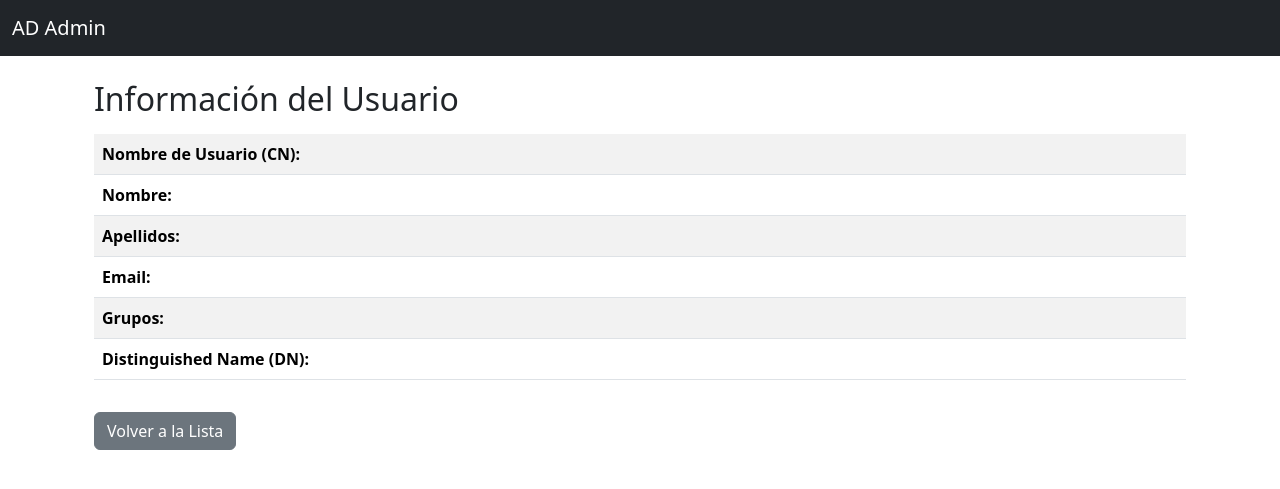
After one commit to ikermallo19/proyecto-asir, a Flask app: template templates/user_details.html in a window 1280 px wide. The commit adds this page. Shown: the top 489 px of the page. Run offline with Flask 3, Linux system fonts and the light colour scheme; the template is opened without the code that fills it, so the values that code supplies are empty.

Commit message:
Informacion de los usuarios

```diff
--- a/app.py
+++ b/app.py
@@ -1,11 +1,13 @@
 from flask import Flask, render_template, request, redirect, url_for, flash, session
-from funcionesLdap import iniciar_sesion_ad, crear_usuario_ad, editar_usuario_ad, eliminar_usuario_ad, obtener_usuarios_ad
-import logging
+from funcionesLdap import iniciar_sesion_ad, crear_usuario_ad, editar_usuario_ad, eliminar_usuario_ad, obtener_usuarios_ad, obtener_detalle_usuario
+# import logging
 
 # Configurar logging para ldap3
-logging.basicConfig(level=logging.DEBUG)
-
-
+# logging.basicConfig(
+#     filename='app.log',
+#     level=logging.DEBUG,
+#     format='%(asctime)s - %(levelname)s - %(message)s'
+# )
 app = Flask(__name__)
 app.secret_key = 'secret_key'
 
@@ -13,7 +15,6 @@ app.secret_key = 'secret_key'
 AD_SERVER = 'ldaps://leon.datanet.local'    #Servidor Active Directory
 AD_DOMAIN = 'datanet.local'                 #Dominio
 AD_BASE_DN = 'ou=USUARIOS,ou=DATANET,dc=datanet,dc=local'   #Ruta usuario
-
 
 
 #Iniciar sesión
@@ -38,9 +39,7 @@ def login():
 
         flash("Inicio de sesión exitoso.", "success")
         return redirect(url_for("dashboard"))
-
     return render_template("login.html")
-
 
 #Cerrar Sesión
 @app.route("/logout")
@@ -48,9 +47,7 @@ def logout():
     session.clear()
     return redirect(url_for("login"))
 
-
-
-#Botones a visualizar
+#Pantalla inicio
 @app.route("/dashboard")
 def dashboard():
     if 'username' not in session:
@@ -79,7 +76,7 @@ def new_user():
                 "givenName": request.form["givenName"],
                 "sn": request.form["sn"]
             }
-
+            #print (user_data);
             # Llamar a la función para crear el usuario
             crear_usuario_ad(
                 AD_SERVER,
@@ -150,6 +147,40 @@ def delete_user(username):
     return redirect(url_for("dashboard"))
 
 
+#Info usuario
+@app.route("/user/<username>")
+def user_detail(username):
+    if 'username' not in session:
+        flash("Debes iniciar sesión primero.", "danger")
+        return redirect(url_for("login"))
+
+    try:
+        print(f"Intentando obtener detalles para el usuario: {username}")
+
+        # Llamar a la función para obtener detalles del usuario
+        user_data, error = obtener_detalle_usuario(
+            AD_SERVER,
+            AD_DOMAIN,
+            AD_BASE_DN,
+            session['username'],
+            session['user_data']['password'],
+            username
+        )
+
+        if error:
+            print(f"Error devuelto: {error}")
+            flash(error, "warning")
+            return redirect(url_for("dashboard"))
+
+        print(f"Datos del usuario obtenidos: {user_data}")
+
+        return render_template("user_details.html", user=user_data)
+
+    except Exception as e:
+        print(f"Excepción al obtener datos del usuario: {e}")
+        flash(f"Error al obtener datos del usuario: {e}", "danger")
+        return redirect(url_for("dashboard"))
+
 
 if __name__ == "__main__":
     app.run(debug=True)
--- a/templates/dashboard.html
+++ b/templates/dashboard.html
@@ -12,7 +12,7 @@
     <thead>
         <tr>
             <th>Nombre</th>
-            <th>Correo Electrónico</th>
+            <th>Correo</th>
             <th>Acciones</th>
         </tr>
     </thead>
@@ -22,6 +22,7 @@
             <td>{{ user['cn'][0] }}</td>
             <td>{{ user.get('mail', ['No disponible'])[0] }}</td>
             <td>
+                <a href="{{ url_for('user_detail', username=user['cn'][0]) }}" class="btn btn-info btn-sm">Info</a>
                 {% if is_admin %}
                 <a href="{{ url_for('edit_user', username=user['cn'][0]) }}" class="btn btn-warning btn-sm">Editar</a>
                 <a href="{{ url_for('delete_user', username=user['cn'][0]) }}" class="btn btn-danger btn-sm">Eliminar</a>
--- /dev/null
+++ b/templates/user_details.html
@@ -0,0 +1,39 @@
+{% extends 'base.html' %}
+
+{% block title %}Detalle del Usuario{% endblock %}
+
+{% block content %}
+<div class="container mt-4">
+    <h2>Información del Usuario</h2>
+    <table class="table table-striped mt-3">
+        <tbody>
+            <tr>
+                <th>Nombre de Usuario (CN):</th>
+                <td>{{ user.get('cn', '') | join(', ')}}</td>
+            </tr>
+            <tr>
+                <th>Nombre:</th>
+                <td>{{ user.get('givenName', '') | join(', ')}}</td>
+            </tr>
+            <tr>
+                <th>Apellidos:</th>
+                <td>{{ user.get('sn', '') | join(', ')}}</td>
+            </tr>
+            <tr>
+                <th>Email:</th>
+                <td>{{ user.get('mail', '') | join(', ') }}</td>
+            </tr>
+            <tr>
+                <th>Grupos:</th>
+                <td>{{ ', '.join(user.get('memberOf', [])) }}</td>
+            </tr>
+            <tr>
+                <th>Distinguished Name (DN):</th>
+                <td>{{ user.get('distinguishedName', '') | join(', ')}}</td>
+            </tr>
+        </tbody>
+    </table>
+
+    <a href="{{ url_for('dashboard') }}" class="btn btn-secondary mt-3">Volver a la Lista</a>
+</div>
+{% endblock %}
```
Also changed, not shown: funcionesLdap.py (+50 -0 lines).
